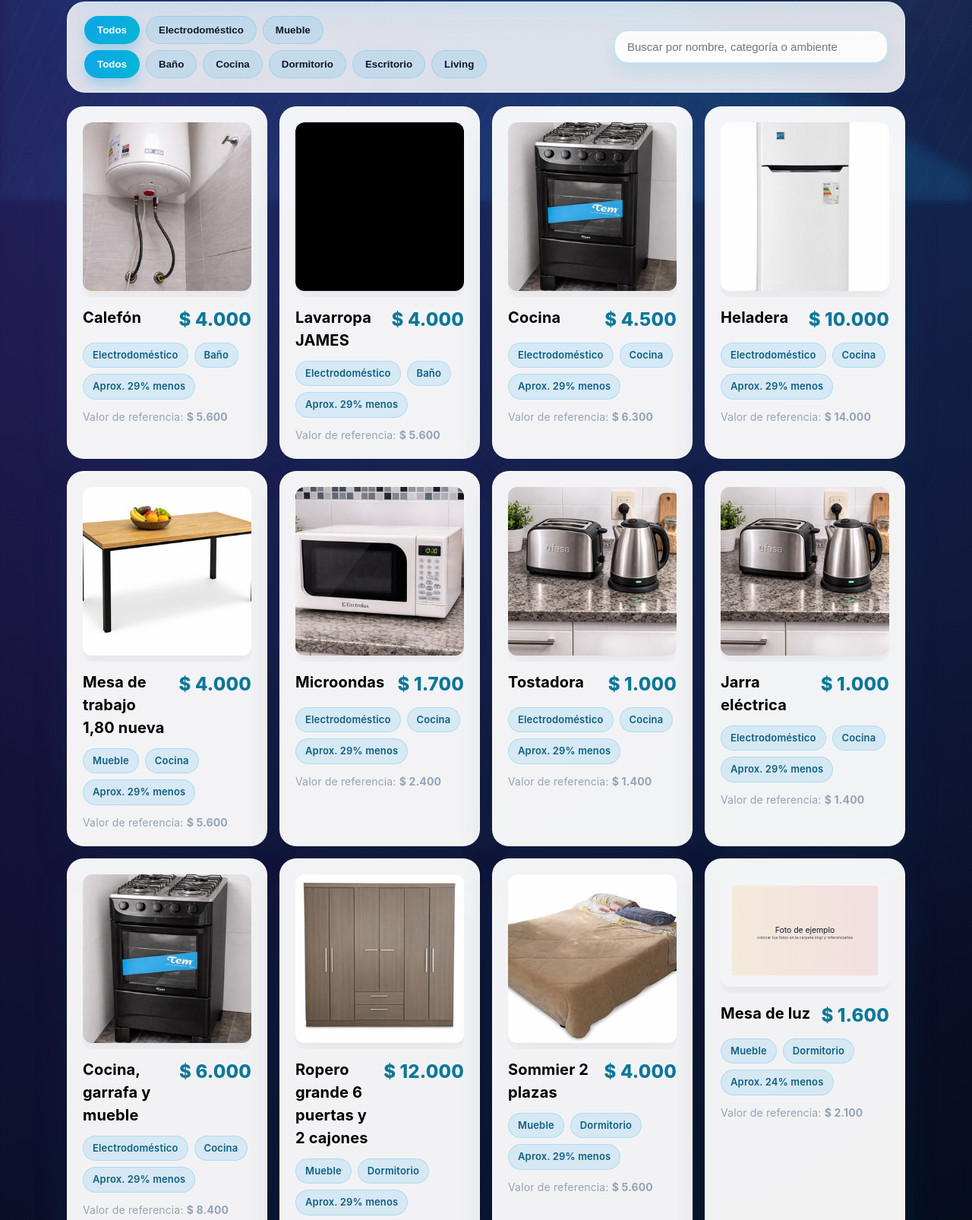
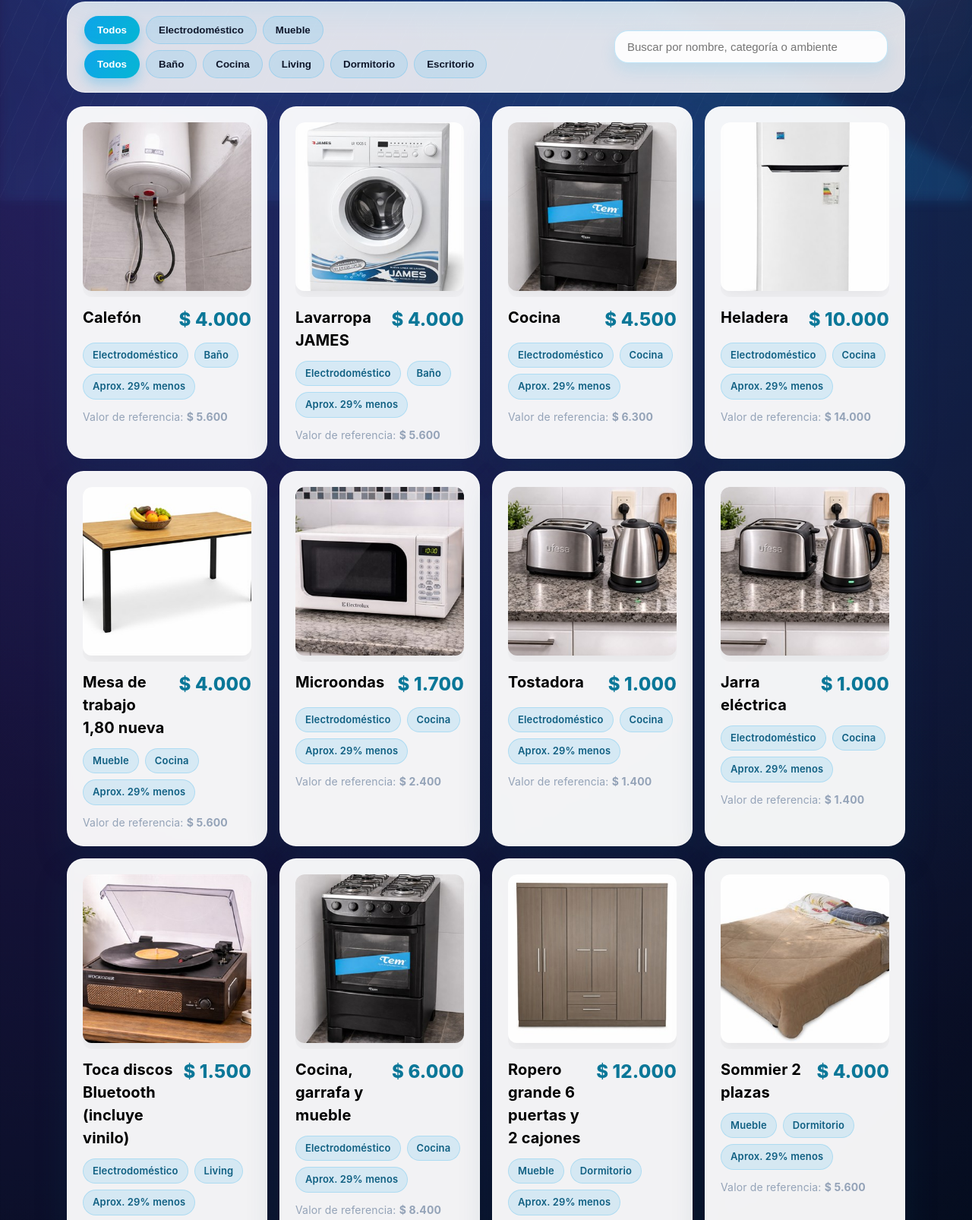
Before and after one commit to juliancardozo/vendo.uy, a website: page index.html in a window 1280 px wide. Shown: the part 536-2142 px from the top of the page at 76% size. Drawn offline with Linux system fonts and the light colour scheme.

Commit message:
nuevos productos e imagenes

```diff
--- a/index.html
+++ b/index.html
@@ -519,21 +519,22 @@
     // products with images mapped from img/ (automatically assigned where matching filename exists)
     const products = [
       { name: 'Calefón', price: 4000, original: 5600, category: 'Electrodoméstico', room: 'Baño', image: 'img/reales/thumbs/calefon-thumb.jpg' },
-      { name: 'Lavarropa JAMES', price: 4000, original: 5600, category: 'Electrodoméstico', room: 'Baño', image: 'img/reales/thumbs/lavarropa_james-thumb.jpg' },
+      { name: 'Lavarropa JAMES', price: 4000, original: 5600, category: 'Electrodoméstico', room: 'Baño', image: 'img/reales/thumbs/lavarropas-thumb.jpg' },
       { name: 'Cocina', price: 4500, original: 6300, category: 'Electrodoméstico', room: 'Cocina', image: 'img/reales/thumbs/cocina-thumb.jpg' },
       { name: 'Heladera', price: 10000, original: 14000, category: 'Electrodoméstico', room: 'Cocina', image: 'img/reales/thumbs/heladera-thumb.jpg' },
       { name: 'Mesa de trabajo 1,80 nueva', price: 4000, original: 5600, category: 'Mueble', room: 'Cocina', image: 'img/reales/thumbs/mesaTrabajo-thumb.jpg' },
       { name: 'Microondas', price: 1700, original: 2400, category: 'Electrodoméstico', room: 'Cocina', image: 'img/reales/thumbs/microondas-thumb.jpg' },
       { name: 'Tostadora', price: 1000, original: 1400, category: 'Electrodoméstico', room: 'Cocina', image: 'img/reales/thumbs/tostadora-thumb.jpg' },
       { name: 'Jarra eléctrica', price: 1000, original: 1400, category: 'Electrodoméstico', room: 'Cocina', image: 'img/reales/thumbs/jarra-thumb.jpg' },
+      { name: 'Toca discos Bluetooth (incluye vinilo)', price: 1500, original: 2100, category: 'Electrodoméstico', room: 'Living', image: 'img/reales/thumbs/tocaDisco-thumb.jpg' },
       { name: 'Cocina, garrafa y mueble', price: 6000, original: 8400, category: 'Electrodoméstico', room: 'Cocina', image: 'img/reales/thumbs/cocina-thumb.jpg' },
       { name: 'Ropero grande 6 puertas y 2 cajones', price: 12000, original: 16800, category: 'Mueble', room: 'Dormitorio', image: 'img/reales/thumbs/roperoDormitorio-thumb.jpg' },
       { name: 'Sommier 2 plazas', price: 4000, original: 5600, category: 'Mueble', room: 'Dormitorio', image: 'img/reales/thumbs/sommier-thumb.jpg' },
-      { name: 'Mesa de luz', price: 1600, original: 2100, category: 'Mueble', room: 'Dormitorio' },
+      { name: 'Mesa de luz + lampara', price: 1500, original: 2500, category: 'Mueble', room: 'Dormitorio', image: 'img/reales/thumbs/mesaDeLuz-thumb.jpg' },
       { name: 'Ropero mediano 4 puertas y 2 cajones', price: 3500, original: 4200, category: 'Mueble', room: 'Escritorio', image: 'img/reales/thumbs/roperos-thumb.jpg' },
       { name: 'Ropero blanco mediano 2 puertas', price: 3500, original: 4200, category: 'Mueble', room: 'Escritorio', image: 'img/reales/thumbs/roperos-thumb.jpg' },
       { name: 'Modular horizontal 1x2 mts', price: 1600, original: 2100, category: 'Mueble', room: 'Escritorio' },
-      { name: 'TV amurado y soporte', price: 2900, original: 3500, category: 'Electrodoméstico', room: 'Living', image: 'img/reales/thumbs/televisor-thumb.jpg' },
+      { name: 'TV amurado y soporte', price: 200, original: 3500, category: 'Electrodoméstico', room: 'Living', image: 'img/reales/thumbs/televisor-thumb.jpg' },
       { name: 'Biblioteca madera y hierro', price: 4000, original: 5600, category: 'Mueble', room: 'Living', image: 'img/reales/thumbs/repisa-thumb.jpg' },
       { name: 'Mesa ratona', price: 2000, original: 2800, category: 'Mueble', room: 'Living', image: 'img/reales/thumbs/ratona-thumb.jpg' },
       { name: 'Sillón', price: 1700, original: 2300, category: 'Mueble', room: 'Living', image: 'img/reales/thumbs/sillon-thumb.jpg' },
```
Also changed, not shown: img/reales/lavarropas.png (added), img/reales/thumbs/lavarropas-thumb.jpg (added), img/reales/thumbs/mesaDeLuz-thumb.jpg (added), img/reales/thumbs/tocaDisco-thumb.jpg (added), 2 other files.
